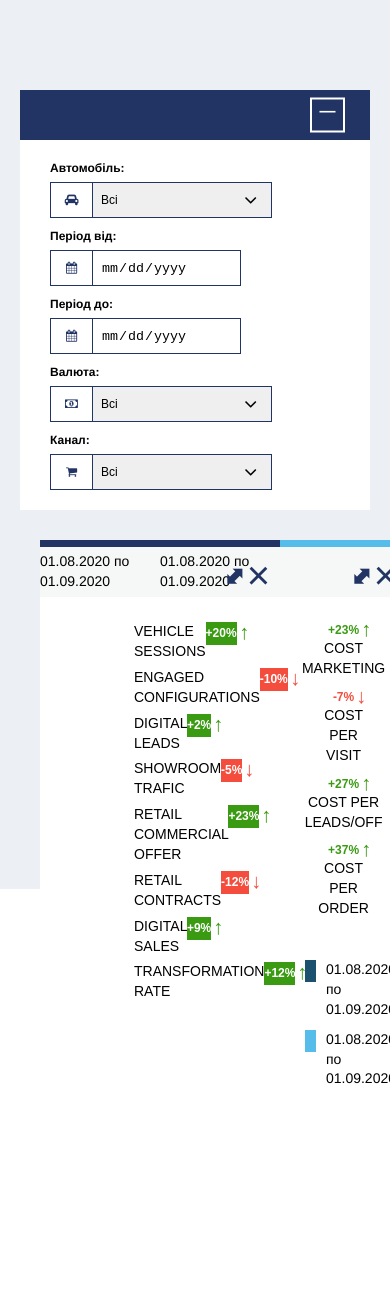
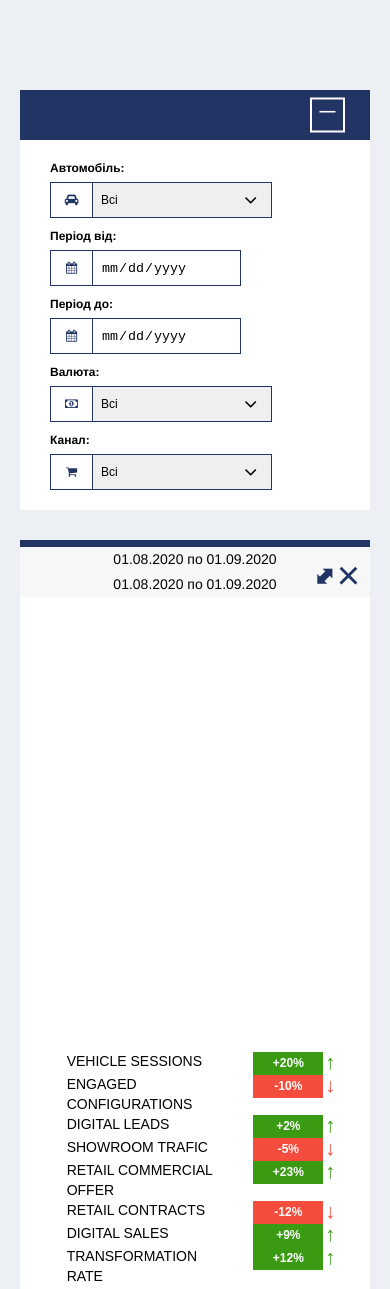
Before and after one commit to SmeloDev/pcu-funnel, a plain HTML site: page index.html in a window 390 px wide. Shown: the top 1289 px of the page. Before the commit the page ends 1105 px from the top, so only its background shows below. Drawn offline with Linux system fonts and the light colour scheme; a script that the page names is missing.

Commit message:
add/adaptive

```diff
--- a/marketing_reports.css
+++ b/marketing_reports.css
@@ -10,7 +10,7 @@ body {
 
 .content-wrapper {
   min-height: 889px;
-  height: 100vh;
+
   margin-left: 230px;
   padding-top: 70px;
 
@@ -183,9 +183,14 @@ input[type="date"]::-webkit-calendar-picker-indicator {
   padding: 0 40px;
   display: flex;
 }
-@media screen and (max-width: 1024px) {
+@media screen and (max-width: 1200px) {
   .marketing-content {
-    flex-direction: row;
+    flex-direction: column;
+  }
+}
+@media screen and (max-width: 425px) {
+  .marketing-content {
+    padding: 0 20px;
   }
 }
 
@@ -197,7 +202,7 @@ input[type="date"]::-webkit-calendar-picker-indicator {
   border-top: 7px solid #223464;
 }
 
-@media screen and (max-width: 1024px) {
+@media screen and (max-width: 1200px) {
   .marketing-content .funnel-box {
     width: 100%;
     margin-right: 0;
@@ -212,7 +217,7 @@ input[type="date"]::-webkit-calendar-picker-indicator {
   background-color: #fff;
   border-top: 7px solid #56bdea;
 }
-@media screen and (max-width: 1024px) {
+@media screen and (max-width: 1200px) {
   .marketing-content .statistic-box {
     width: 100%;
   }
@@ -234,6 +239,13 @@ input[type="date"]::-webkit-calendar-picker-indicator {
   align-items: center;
   justify-content: space-around;
 }
+
+@media screen and (max-width: 768px) {
+  .box-header ul {
+    flex-direction: column;
+  }
+}
+
 .box-header ul li .count-date {
   font-size: 14px;
 }
@@ -260,6 +272,12 @@ input[type="date"]::-webkit-calendar-picker-indicator {
   display: flex;
 }
 
+@media screen and (max-width: 768px) {
+  .funnel-box .box-content {
+    flex-direction: column;
+  }
+}
+
 #first-funnel {
   width: 35%;
   height: 430px;
@@ -272,6 +290,14 @@ input[type="date"]::-webkit-calendar-picker-indicator {
 #second-funnel {
   width: 35%;
   height: 430px;
+}
+
+@media screen and (max-width: 768px) {
+  #first-funnel,
+  .funnel-box #difference-of-values,
+  #second-funnel {
+    width: 100%;
+  }
 }
 
 .difference-list {
@@ -293,6 +319,12 @@ input[type="date"]::-webkit-calendar-picker-indicator {
 .difference-item {
   display: flex;
   justify-content: space-between;
+}
+
+@media screen and (max-width: 768px) {
+  .difference-item {
+    justify-content: space-evenly;
+  }
 }
 
 .difference-title {
```
